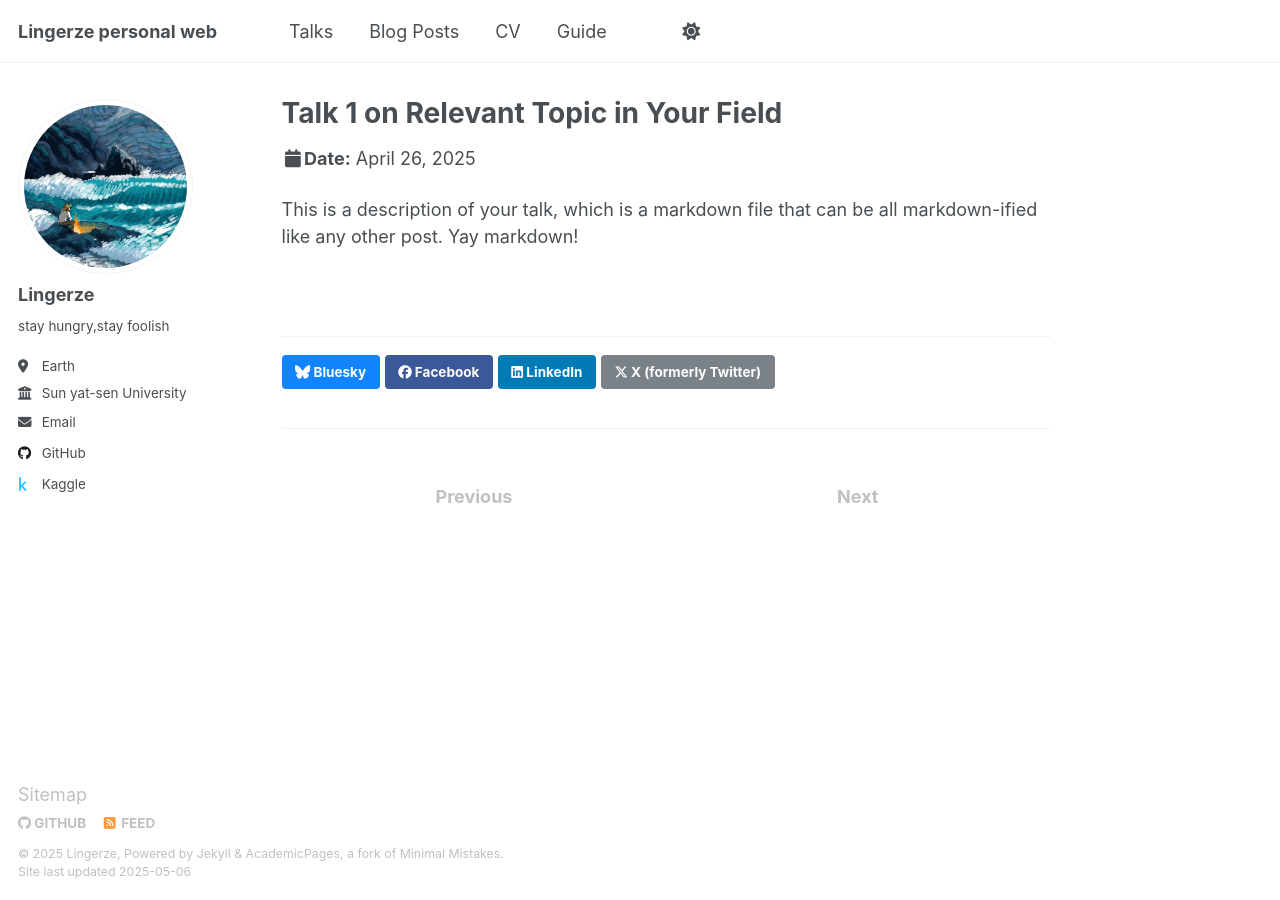
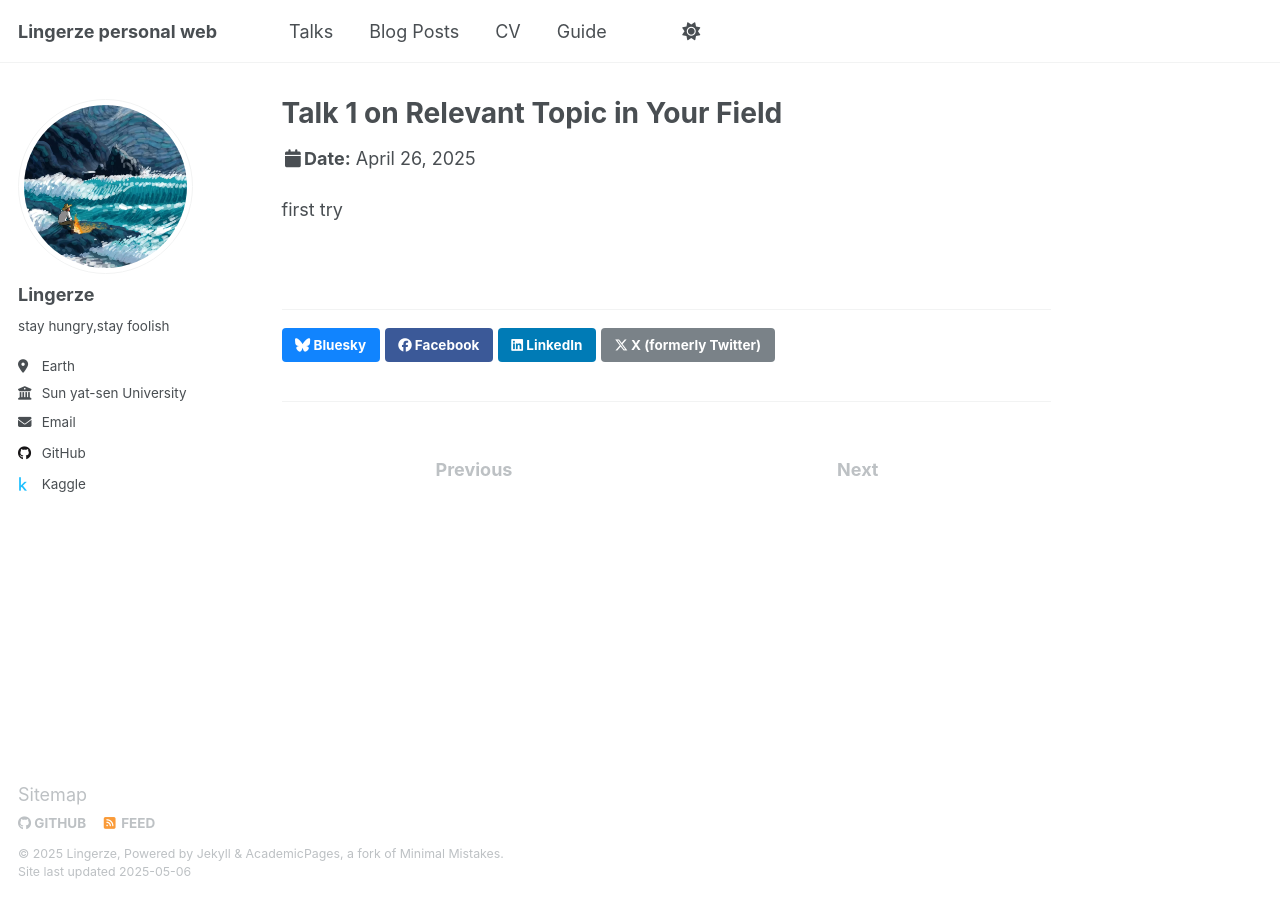
Before and after one commit to lingerze/lingerze.github.io, a Jekyll site: the page built from _talks/2012-03-01-talk-1.md, in a window 1280 px wide. Built offline with Jekyll 4.4.1, drawn with Linux system fonts in a browser that asks for light colours.

Commit message:
Update 2025-4-26-talk-1.md

```diff
--- a/_talks/2012-03-01-talk-1.md
+++ b/_talks/2012-03-01-talk-1.md
@@ -8,4 +8,4 @@
 location: "Canton,China"
 ---
 
-This is a description of your talk, which is a markdown file that can be all markdown-ified like any other post. Yay markdown!
+first try
```
